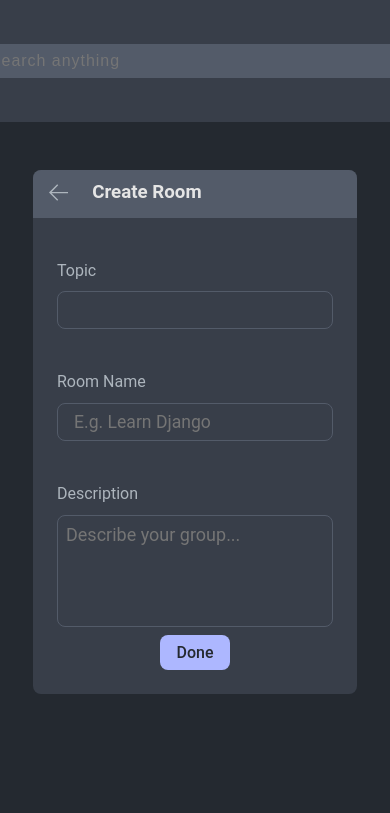
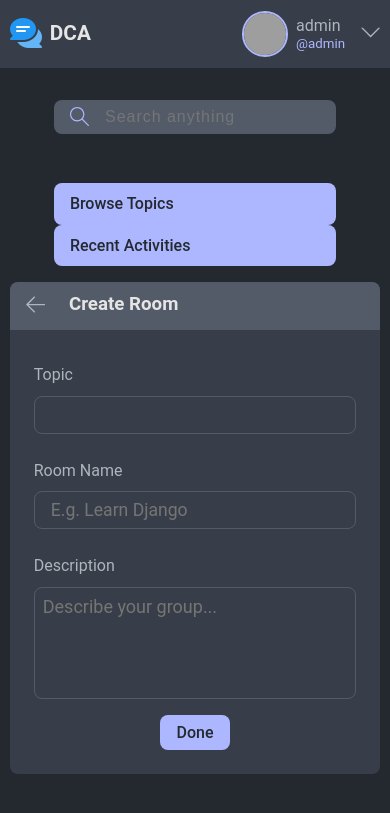
Before and after one commit to Rafay106/DjangoChatApp, a Django app: page /create-room/ in a window 390 px wide; the page is wider, and only the part inside the window is pictured. Shown: the top 813 px of that part. Run offline with Django 4.2, Linux system fonts and the light colour scheme; a user stored in the database is signed in; data comes from the database, SQL or seed files in the repository; both versions use the stored data as it was after the commit; grey boxes are pictures that could not be loaded.

Commit message:
added new features

```diff
--- a/DjangoChatApp/chat/templates/chat/homeView.html
+++ b/DjangoChatApp/chat/templates/chat/homeView.html
@@ -39,7 +39,7 @@
 
     </div>
 
-    <div class="container-item window">
+    <div id="activity-sidebar" class="container-item window">
         {% include 'chat/activity_component.html' %}
     </div>
 
--- a/DjangoChatApp/chat/templates/chat/login&register.html
+++ b/DjangoChatApp/chat/templates/chat/login&register.html
@@ -12,16 +12,16 @@
             <h3>Login</h3>
         </div>
 
-        <div id="lrf-body">
+        <div id="form-body">
             <div class="scroll">
                 <form action="" method="POST">
                     {% csrf_token %}
-                    <div class="-input">
+                    <div class="form-input">
                         <label for="username">Username</label>
                         <input type="text" name="username" id="username" placeholder="Enter username">
                     </div>
 
-                    <div class="-input">
+                    <div class="form-input">
                         <label for="Password">Password</label>
                         <input type="password" name="password" id="password" placeholder="Enter Password">
                     </div>
--- a/DjangoChatApp/chat/templates/chat/roomView.html
+++ b/DjangoChatApp/chat/templates/chat/roomView.html
@@ -154,7 +154,7 @@
                             <div class="avatar avatar-medium">
                                 <img src="https://randomuser.me/api/portraits/men/37.jpg" />
                             </div>
-                            <p>{{request.user}} <span>@{{request.user}}</span></p>
+                            <p>{{p.username}} <span>@{{p.username}}</span></p>
                         </a>
                     </div>
                 </div>
--- a/DjangoChatApp/chat/views.py
+++ b/DjangoChatApp/chat/views.py
@@ -93,13 +93,10 @@ def roomView(request, pk):
         room.participants.add(request.user)
         return redirect('chat:roomView', pk=room.id)
 
-    list1 = ['user']*20
-
     context = {
         "room" : room,
         "msgs" : msgs,
-        "participants" : participants_list,
-        "list" : list1
+        "participants" : participants_list
     }
     return render(request, 'chat/roomView.html', context)
 
--- a/DjangoChatApp/static/css/base.css
+++ b/DjangoChatApp/static/css/base.css
@@ -3,6 +3,7 @@
     --color-medium: #383E49;
     --color-light: #535B69;
     --color-light-more: #ADB7FF;
+    --color-important: #FFB1AD;
 
     --color-text-light: #e5e5e5;
     --color-text-dark: #adb5bd;
@@ -22,7 +23,6 @@ body {
     color: var(--color-text-dark);
     font-family: 'Roboto';
     line-height: 1.6;
-
 }
 
 .container {
@@ -77,6 +77,7 @@ svg {
     font-size: 1rem;
     font-weight: 500;
     padding: 0.5rem 1rem;
+    margin-top: 1rem;
     cursor: pointer;
 }
 
@@ -95,7 +96,7 @@ svg {
     flex-direction: column;
     gap: 0.5rem;
     font-size: 1rem;
-    padding: 0.5rem;
+    padding: 0 0.5rem;
 }
 
 .form-input input {
@@ -115,7 +116,7 @@ svg {
 
 .form-input span,
 .form-input span li{
-    color: var(--color-light-more);
+    color: var(--color-important);
     font-size: 0.8rem;
     list-style: none;
     cursor: default;
@@ -247,16 +248,24 @@ svg {
     color: var(--color-text-light);
 }
 
+.logo #s-logo{
+    display: none;
+}
+
 .logo img {
     height: 2rem;
 }
 
 /* Navbar styling - Search Bar */
 
+.search-bar{
+    max-width: 30rem;
+}
+
 .search-bar form {
     display: flex;
     gap: 0.5rem;
-    max-width: 30rem;
+    width: 100%;
     background-color: var(--color-light);
     color: var(--color-text-light);
     border-radius: 0.5rem;
@@ -268,7 +277,7 @@ svg {
 }
 
 .search-bar input {
-    width: 30rem;
+    width: 100%;
     background-color: var(--color-light);
     color: var(--color-text-light);
     border: none;
@@ -277,6 +286,61 @@ svg {
     padding: 0.5rem;
     font-size: 1rem;
     letter-spacing: 0.06em;
+}
+
+.mobile-nav{
+    display: none;
+}
+
+@media only screen and (max-width:1300px) {
+    .container{
+        max-width: 95%;
+    }
+    .logo #l-logo{
+        display: none;
+    }
+    .logo #s-logo{
+        display: block;
+    }
+    .logo{
+        justify-self: center;
+    }
+    #activity-sidebar{
+        display: none;
+    }
+    #home-container{
+        grid-template-columns: 1fr 3fr;
+    }
+    .nav-container .search-bar{
+        justify-self: stretch;
+    }
+}
+
+@media only screen and (max-width:900px){
+    #topics-sidebar{
+        display: none;
+    }
+    #home-container{
+        grid-template-columns: 1fr;
+    }
+    .nav-container .search-bar{
+        display: none;
+    }
+    .nav-container{
+        display: flex;
+        justify-content: space-between;
+    }
+    .mobile-nav{
+        display: block;
+    }
+    .mobile-nav .container{
+        display: grid;
+        grid-template-rows: 1fr 1fr;
+        justify-content: center;
+    }
+    .search-bar{
+        width: 100%;
+    }
 }
 
 /* Navbar styling - Profile */
@@ -789,7 +853,6 @@ svg {
 }
 
 #lrf-head {
-    margin-bottom: 1rem;
     display: flex;
     justify-content: center;
 }
--- a/DjangoChatApp/templates/base.html
+++ b/DjangoChatApp/templates/base.html
@@ -13,11 +13,46 @@
 </head>
 
 <body>
-    <nav id="nav-bar">
-        <div class="container">
-            {% include "navbar.html" %}
+    <header id="main-header">
+        <nav id="nav-bar">
+            <div class="container">
+                {% include "navbar.html" %}
+            </div>
+        </nav>
+
+        <div class="mobile-nav">
+            <div class="container">
+                <div class="search-bar">
+                    <form action="{% url 'chat:homeView' %}">
+                        <label for="search">
+                            <svg class="svg-lm" version="1.1" xmlns="http://www.w3.org/2000/svg" width="32" height="32"
+                                viewBox="0 0 32 32">
+                                <title>search</title>
+                                <path
+                                    d="M32 30.586l-10.845-10.845c1.771-2.092 2.845-4.791 2.845-7.741 0-6.617-5.383-12-12-12s-12 5.383-12 12c0 6.617 5.383 12 12 12 2.949 0 5.649-1.074 7.741-2.845l10.845 10.845 1.414-1.414zM12 22c-5.514 0-10-4.486-10-10s4.486-10 10-10c5.514 0 10 4.486 10 10s-4.486 10-10 10z">
+                                </path>
+                            </svg>
+                        </label>
+                        <input type="text" name="q" id="search" placeholder="Search anything">
+                    </form>
+                </div>
+                <div class="options">
+                    <a href="/create-room/">
+                        <div class="createbtn">
+                            Browse Topics
+                        </div>
+                    </a>
+                    <a href="/create-room/">
+                        <div class="createbtn">
+                            Recent Activities
+                        </div>
+                    </a>
+                </div>
+            </div>
         </div>
-    </nav>
+
+    </header>
+
     <div class="messages">
         {% if messages %}
         <ul>
@@ -35,8 +70,9 @@
             {% endblock content %}
         </div>
     </main>
-    {% load static%}
+
     <script src="{% static 'script/base.js' %}"></script>
+
 </body>
 
 </html>
--- a/DjangoChatApp/templates/navbar.html
+++ b/DjangoChatApp/templates/navbar.html
@@ -4,7 +4,8 @@
   <div class="logo">
     <a href="{% url 'chat:homeView' %}">
       <img src="{% static 'assets/logo.png' %}" alt="">
-      <p>Django Chat App</p>
+      <p id="l-logo">Django Chat App</p>
+      <p id="s-logo">DCA</p>
     </a>
   </div>
 
```
Also changed, not shown: DjangoChatApp/db.sqlite3.
